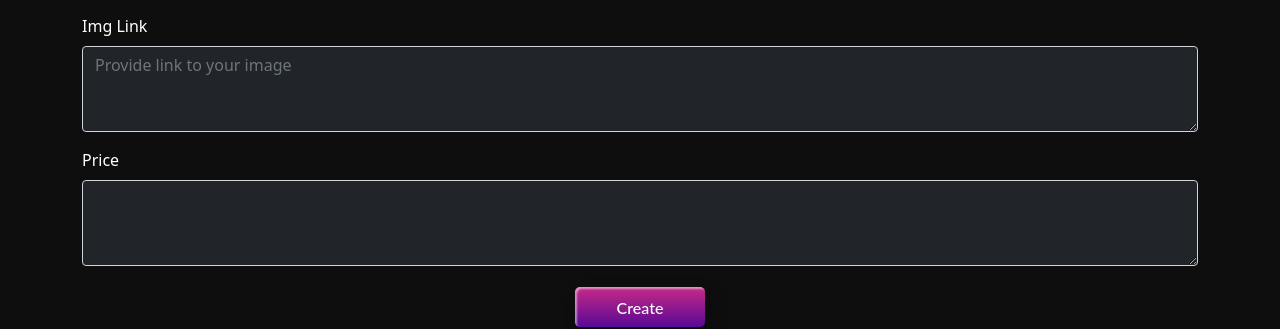
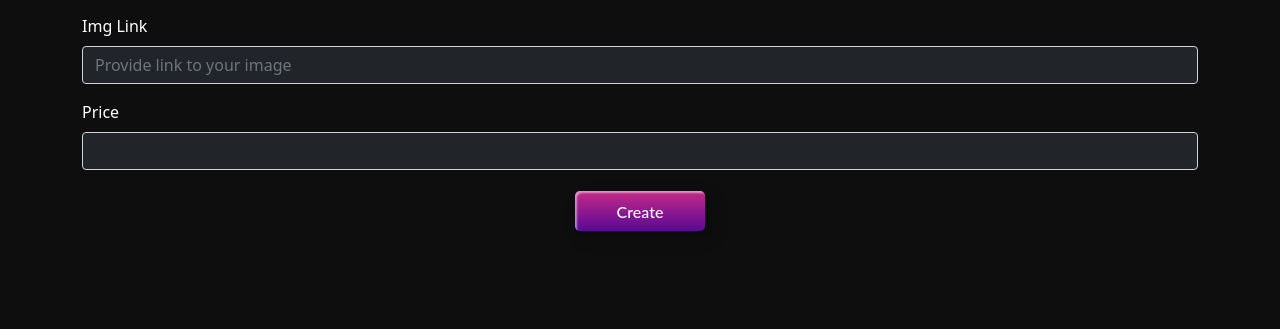
Before and after one commit to Siddhesh-Yadav/Core-Gun, a React (Create React App) app: page / in a window 1280 px wide. Shown: the part 390-719 px from the top of the page. Built offline with nearby package versions, Linux system fonts and the light colour scheme; no server answers.

Commit message:
something

```diff
--- a/src/App.scss
+++ b/src/App.scss
@@ -298,11 +298,13 @@ body {
     color:#0FFF50;
     font-weight: bolder;
     font-size: large;
+    transition: all 0.1s ease-in;
   }
   .red:active{
     color:red;
     font-weight: bolder;
     font-size: large;
+    transition: all 0.1s ease-in;
   }
   .Btn:hover:before {
     height: 100%;
--- a/src/Components/Home.js
+++ b/src/Components/Home.js
@@ -10,12 +10,25 @@ const Home = () => {
     }, []);
     const { addNfts } = context;
 
-    const [nftVal, setnftVal] = useState({title:"", description:"", tag:"", img:"", price:""})
+    const [nftVal, setnftVal] = useState({title:"", description:"", tag:"", img:"", price:""});
     const onChange = (e) =>{
         setnftVal({...nftVal,[e.target.name]:e.target.value})
     }
+
+    const [textColor, settextColor] = useState("");
     const handleClick = (e)=>{
         e.preventDefault();
+        if (nftVal.title===""|| nftVal.description===""|| nftVal.tag===""|| nftVal.img===""|| nftVal.price==="") {
+          settextColor("text-danger");
+          setTimeout(() => {
+            settextColor("");
+          }, 700);
+        }else{
+          settextColor("text-success");
+          setTimeout(() => {
+            settextColor("");
+          }, 700);
+        }
         addNfts(nftVal.title, nftVal.description, nftVal.tag, nftVal.img, nftVal.price);
         setnftVal({title:"", description:"", tag:"", img:"", price:""})
     }
@@ -27,8 +40,8 @@ const Home = () => {
     }
 
     return (
-      <div className='container'>
-      <h2 style={{textAlign:"center"}}>Create NFT</h2>
+      <form className='container .was-validated'>
+      <h2 className={`${textColor}`} style={{textAlign:"center"}}>Create NFT</h2>
       <div className="mb-3">
         <label htmlFor="title" className="form-label">
           Title
@@ -42,6 +55,7 @@ const Home = () => {
           onChange={onChange}
           value={nftVal.title}
           style={{padding:"0 20px"}}
+          required
         />
       </div>
       <div className="mb-3">
@@ -56,6 +70,7 @@ const Home = () => {
           placeholder="#General"
           onChange={onChange}
           value={nftVal.tag}
+          required
         />
       </div>
       <div className="mb-3">
@@ -69,39 +84,38 @@ const Home = () => {
           rows="3"
           onChange={onChange}
           value={nftVal.description}
+          required
         ></textarea>
       </div>
       <div className="mb-3">
         <label htmlFor="img" className="form-label">
           Img Link
         </label>
-        <textarea
+        <input
           className="form-control bg-dark text-light"
           id="img"
           name='img'
-          rows="3"
           onChange={onChange}
           value={nftVal.img}
           placeholder="Provide link to your image"
-        ></textarea>
+        ></input>
       </div>
       <div className="mb-3">
         <label htmlFor="price" className="form-label">
           Price
         </label>
-        <textarea
+        <input
           className="form-control bg-dark text-light"
           id="price"
           name='price'
-          rows="3"
           onChange={onChange}
           value={nftVal.price}
-        ></textarea>
+        ></input>
       </div>
       <div className="text-center">
-        <button type="submit" onClick={handleClick} className="custom-btn Btn"><span>Create</span></button>
+        <button type="submit" onClick={handleClick} className="custom-btn Btn green"><span>Create</span></button>
       </div>
-    </div>
+    </form>
     )
 }
 
--- a/src/Components/Login.js
+++ b/src/Components/Login.js
@@ -69,8 +69,8 @@ const Login = () => {
             />
           </div>
         </div>
-        <button type="submit"  className="custom-btn Btn"><span>Login</span></button>
-        <button onClick={signUp} className="custom-btn Btn"><span>Signup</span></button>
+        <button type="submit"  className="custom-btn Btn green"><span>Login</span></button>
+        <button onClick={signUp} className="custom-btn Btn green"><span>Signup</span></button>
 
       </form>
     </div>
--- a/src/Components/Setting.js
+++ b/src/Components/Setting.js
@@ -18,7 +18,7 @@ const Setting = () => {
         setcredentials({ ...credentials, [e.target.name]: e.target.value });
       };
   return (
-    <div>
+    <div className="container">
       <h1 style={{textAlign:"center"}}>Edit User Details</h1>
       <form action="" onSubmit={handleSubmit}>
         <div className="input-group mb-3 my-3">
@@ -69,7 +69,7 @@ const Setting = () => {
           </div>
         </div>
         <div className="text-center">
-        <button type="submit" className="custom-btn Btn"><span>Update</span></button>
+        <button type="submit" className="custom-btn Btn green"><span>Update</span></button>
         </div>
 
       </form>
--- a/src/Components/Signup.js
+++ b/src/Components/Signup.js
@@ -138,8 +138,8 @@ const Signup = () => {
           </div>
         </div>
 
-        <button type="submit"  className="custom-btn Btn"><span>Signup</span></button>
-        <button onClick={logIn} className="custom-btn Btn"><span>Login</span></button>
+        <button type="submit"  className="custom-btn Btn green"><span>Signup</span></button>
+        <button onClick={logIn} className="custom-btn Btn green"><span>Login</span></button>
       </form>
     </div>
   );
```
